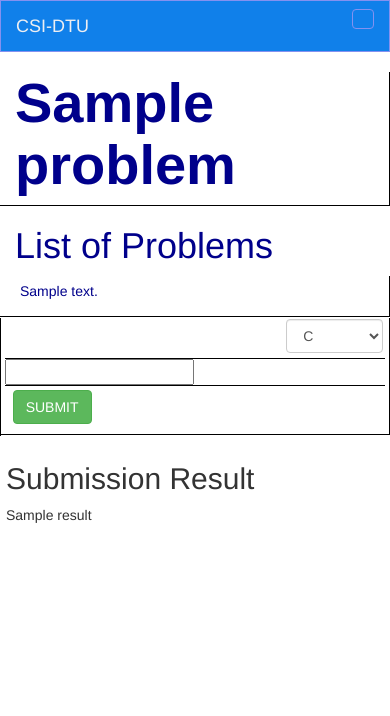
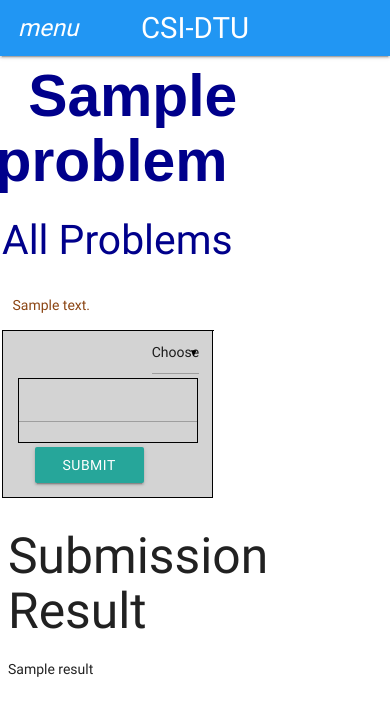
Before and after one commit to CSI-DTU/CodeChecker, a Flask app: template templates/editor.html in a window 390 px wide. Shown: the top 716 px of the page. Run offline with Flask 2, Linux system fonts and the light colour scheme; the template is opened without the code that fills it: values that come from a table or form of the project are taken from there, most other values are stand-ins (such as "Sample title", 1, 10 or a date in 2020).

Commit message:
Editor improved

```diff
--- a/templates/editor.html
+++ b/templates/editor.html
@@ -6,91 +6,93 @@
     <meta charset="UTF-8">
     <meta name="author" content="CSI_DTU">
     <meta name="viewport" content = "width=device-width, initial-scale=1.0">
-
-    <link rel="stylesheet" type="text/css" href="../static/bootstrap.css">
-    <link rel="stylesheet" type="text/css" href="../static/navbar.css">
+    <link rel="stylesheet" type="text/css" href="../static/materialize/css/materialize.css">
     <script src="../static/jquery.js"></script>
-    <script src="../static/bootstrap.js"></script>
+    <script src="../static/materialize/js/materialize.js"></script>
 </head>
-
 <body>
-
-<nav class="navbar navbar-default" style="margin: 0px">
-    <div class="container-fluid">
-        <div class="navbar-header">
-            <button type="button" class="navbar-toggle" data-toggle="collapse" data-target="#myNavbar">
-            </button>
-            <a class="navbar-brand" disabled="disabled" href="#">CSI-DTU</a>
-        </div>
-        <div class="collapse navbar-collapse" id="myNavbar" style="font-weight: 900 ">
-            <ul class="nav navbar-nav">
+<nav>
+    <div class="nav-wrapper blue">
+        <a href="#" class="brand-logo center">CSI-DTU</a>
+        <a href="#" data-activates="mobile-demo" class="button-collapse"><i class="material-icons">menu</i></a>
+        <ul class=" left hide-on-med-and-down">
             <li><a href="/">Home</a></li>
             <li>
-                    <a href="/problems">Problems</a>
-                </li>
+                <a href="/problems">Problems</a>            </li>
             <li><a href="/scoreboard">Score Board</a></li>
-
         </ul>
-            <ul class="nav navbar-nav navbar-right">
+        <ul class="right hide-on-med-and-down">
             <li><a href="#"> Welcome {{current_user.id}}!</a></li>
             <li><a href="/logout"><span></span> Logout </a></li>
         </ul>
+        <ul class="side-nav" id="mobile-demo">
+            <li><a href="/">Home</a></li>
+
+            <li>
+                <a href="/problems">Problems</a>            </li>
+            <li><a href="/scoreboard">Score Board</a></li>
+            <li><a href="/logout"><span></span> Logout </a></li>
+
+        </ul>
+    </div>
+</nav>
+<div class="container" style="width: 100%">
+    <div class="row">
+        <div class="col m8 l8" style="padding: 2px">
+            <h1 style="text-align: left; color: darkblue; font-family: Arial; font-weight: 900; ">
+
+                &nbsp; {{problem.name}}
+            </h1>
+        </div>
+        <div class="col m4 l4">
+            <h3 style="color: darkblue" class="center-align" >All Problems</h3>
         </div>
     </div>
-</nav>
 
-<div class="container-fluid" style="margin: 0px; padding: 0px">
-    <div class="row" style="  padding: 0px; margin: 0px;">
-
-        <div class="col-sm-8" style="border-bottom: 1px solid black; border-right: 1px solid black; ">
-            <h1 style="text-align: left; color: darkblue; font-family: Arial; font-size: 400%; font-weight: 900 ">
-
-                 {{problem.name}}
-            </h1>
-
-        </div>
-        <div class="col-sm-4">
-            <h1 style="color: darkblue" > List of Problems  </h1>
-        </div>
-    </div>
     <div class="row" style="padding: 0px; margin: 0px;">
 
-        <div class="col-sm-8 text-justify"  style="border-bottom: 1px solid black; border-right: 1px solid black">
-            <div class="problem-area" style="color: darkblue; padding: 5px;
- margin: 0px;">
+        <div class="col m8 l8 text-justify">
+            <div class="problem-area" style="color: saddlebrown; padding: 0px;
+ margin: 0px; background-color: white">
                 <p>{% autoescape false %}
                     {{problem.descr}}
                     {% endautoescape %}
                 </p>
             </div>
         </div>
-        <div class="col-sm-4" style="margin: 0px">
+        <div class="col m4 l4" style="margin: 0px">
         </div>
     </div>
     <div class="row" style="margin: 0px; padding: 0px">
-            <div class = "editor-area col-sm-8" style="border: 1px solid black; padding: 0px; margin: 0px;  border-top: none; ">
+            <div class = "editor-area col  m8 l8" style="background-color: lightgray; border: 1px solid black; ">
                 <form  action="" method="post" role="form">
-                    <div class = "language form-group" style="display: inline-flex; width : 25%; margin: 1px; margin-left: 73.5%">
-
-                        <select id = "lang" class = "form-control" name = "lang" style="margin: 0px">
+                    <div class = "language input-field" style="width: 25%; margin: 0px;  margin-left: 73.5%">
+                        <select id = "lang" name = "lang" style="margin: 0px">
+                            <option value="" disabled selected>Choose your language</option>
                             <option value = "c">C</option>
                             <option value = "cpp">C++</option>
                             <option value = "java">Java</option>
                             <option value = "python">Python</option>
                         </select>
+
                     </div>
-                    <div style="border : 1px solid black; border-left: none; border-right : none; margin : 4px">
+                    <div style="border : 1px solid black;margin : 4px">
                     <div class = "editor">
                         {{ form.source_code }}
                     </div>
                     </div>
-                    &nbsp;&nbsp;
+                    <div class="row">
+                        <div class="col m10 l10"></div>
+                        <div class="col  m2 l2">
                             <input type="submit" class="btn btn-success" value="SUBMIT">
+                        </div>
+                    </div>
+
                     <p></p>
                 </form>
 
             </div>
-        <div class="col-sm-4" style="border-left: 1px solid black"> </div>
+        <div class="col m4 l4" style="border-left: 1px solid black"> </div>
     </div>
 
           <div class="row" style="margin : 3px; padding: 3px">
@@ -103,5 +105,39 @@
 
         </div>
 </div>
+<script>
+
+    $(document).ready(function() {
+        $('select').material_select();
+
+        $('.select-dropdown').css({'margin' : '0px'});
+
+    });
+
+</script>
 </body>
+
+<style>
+
+    .row
+    {
+        width: 100%;
+        margin: 2px;
+    }
+
+    .container
+    {
+        padding: 2px;
+    }
+
+    h1
+    {
+        margin: 2px;
+    }
+
+
+
+
+</style>
+
 </html>
--- a/templates/problems.html
+++ b/templates/problems.html
@@ -74,9 +74,7 @@
     </div>
 <script>
     $(function () {
-
         $(".button-collapse").sideNav();
-
     });
 </script>
 </body>
```
Also changed, not shown: templates/start.html (+79 -72 lines). Lines whose indentation alone changed are shown as unchanged.
